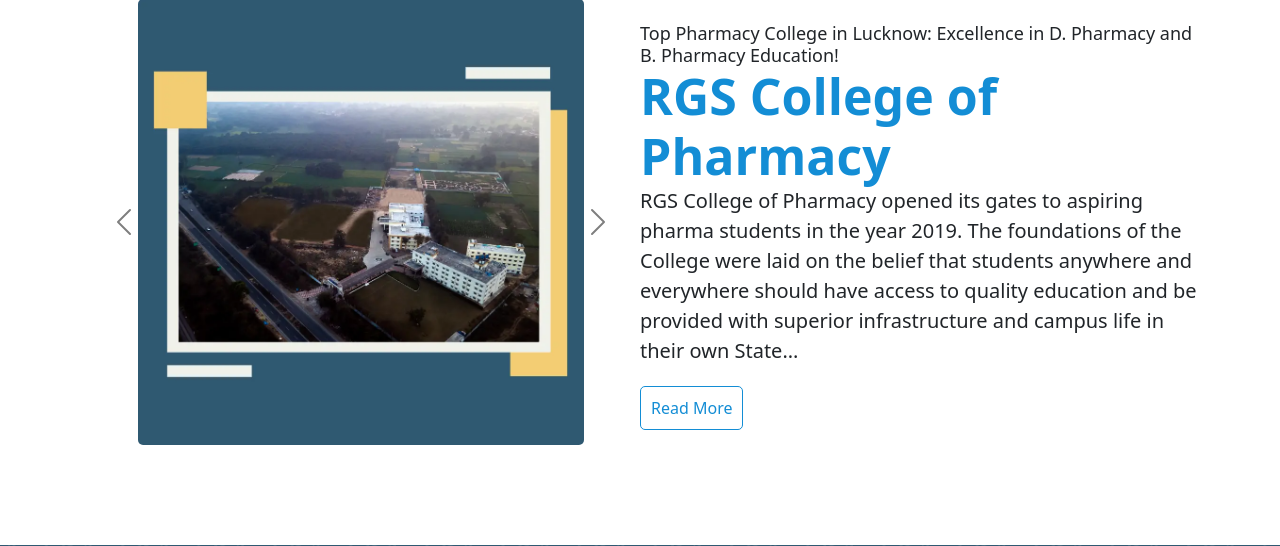
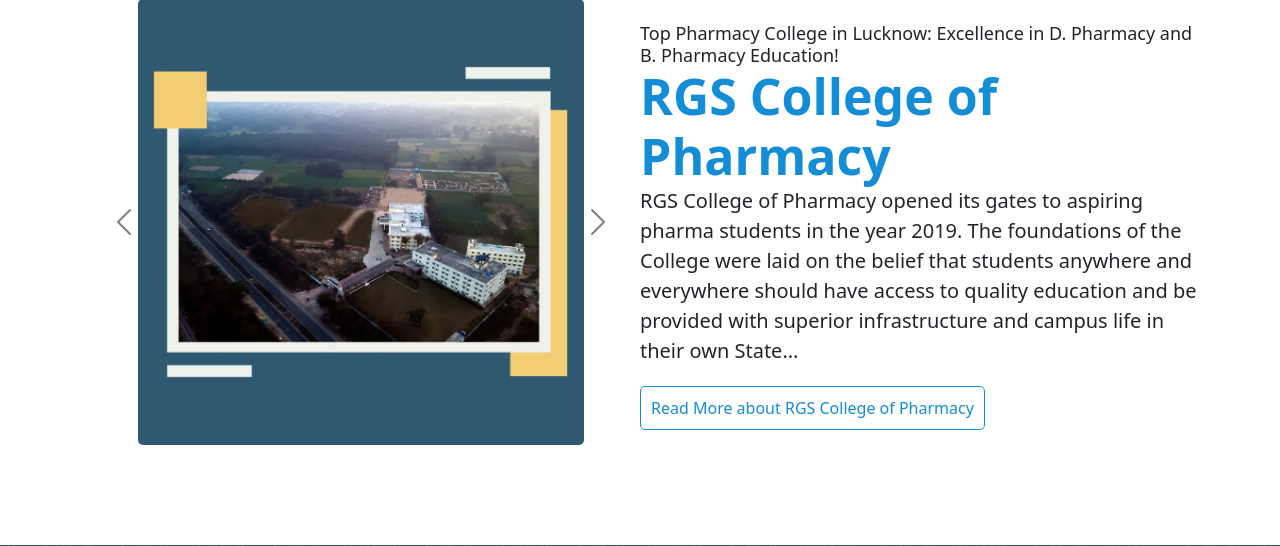
Before and after one commit to sidmrlazy/rgs, a PHP site: page / in a window 1280 px wide. Shown: the part 1145-1691 px from the top of the page. Run offline with PHP 8.4, Linux system fonts and the light colour scheme; data that the repository does not hold is empty.

Commit message:
modified:   components/home/section-3.php

```diff
--- a/components/home/section-3.php
+++ b/components/home/section-3.php
@@ -5,18 +5,15 @@
                 <div class="carousel-inner">
                     <div class="carousel-item active">
                         <div class="home-section-3-slider-img">
-                            <img src="assets/images/home-slider-2.webp" class="d-block w-100"
-                                alt="RGS College: Shaping Successful Pharmacy Careers">
+                            <img src="assets/images/home-slider-2.webp" class="d-block w-100" alt="RGS College: Shaping Successful Pharmacy Careers">
                         </div>
                     </div>
                 </div>
-                <button class="carousel-control-prev" type="button" data-bs-target="#section3Carousel"
-                    data-bs-slide="prev">
+                <button class="carousel-control-prev" type="button" data-bs-target="#section3Carousel" data-bs-slide="prev">
                     <span class="carousel-control-prev-icon" aria-hidden="true"></span>
                     <span class="visually-hidden">Previous</span>
                 </button>
-                <button class="carousel-control-next" type="button" data-bs-target="#section3Carousel"
-                    data-bs-slide="next">
+                <button class="carousel-control-next" type="button" data-bs-target="#section3Carousel" data-bs-slide="next">
                     <span class="carousel-control-next-icon" aria-hidden="true"></span>
                     <span class="visually-hidden">Next</span>
                 </button>
@@ -28,7 +25,7 @@
             <p>RGS College of Pharmacy opened its gates to aspiring pharma students in the year 2019. The foundations of
                 the College were laid on the belief that students anywhere and everywhere should have access to quality
                 education and be provided with superior infrastructure and campus life in their own State...</p>
-            <a href="who-we-are.php">Read More</a>
+            <a href="who-we-are.php">Read More about RGS College of Pharmacy</a>
         </div>
     </div>
 </div>
```
